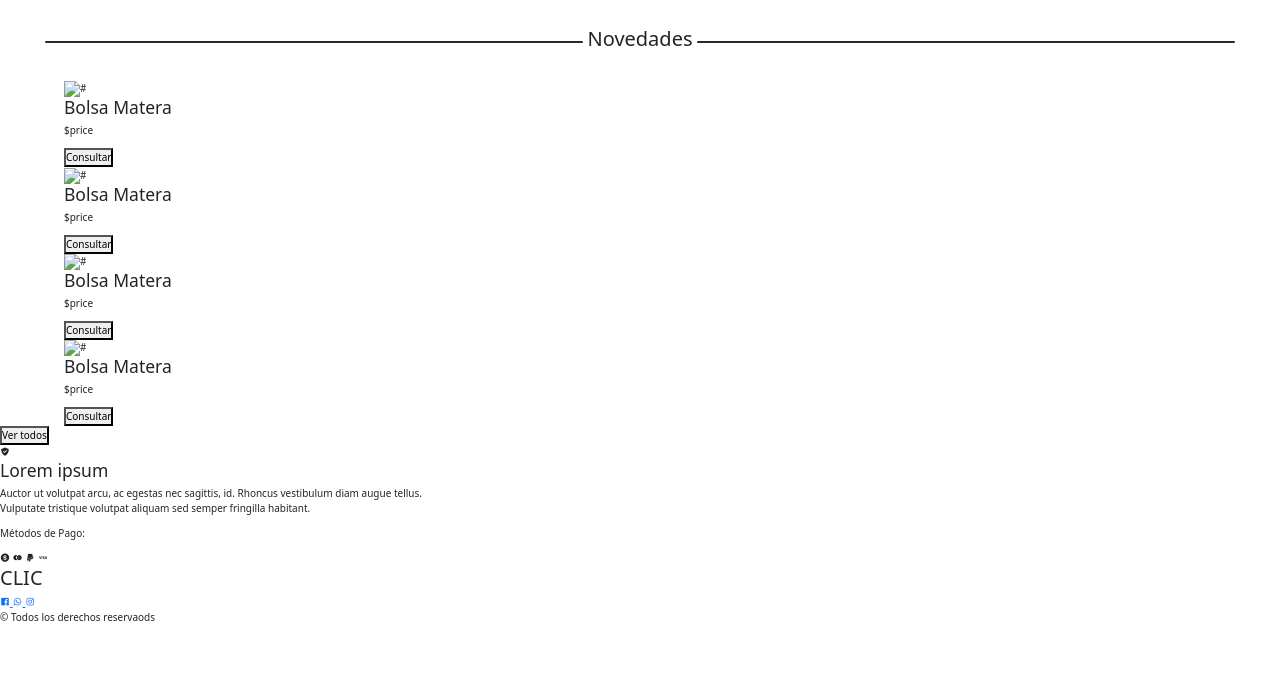
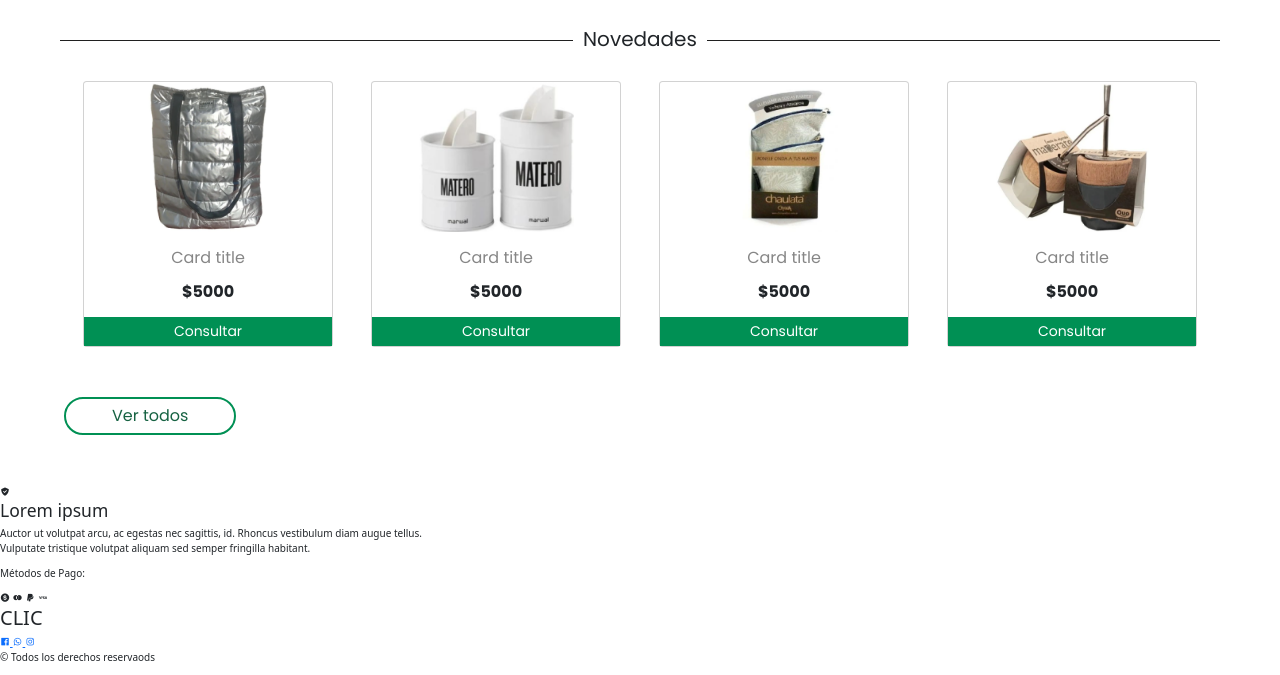
Before and after one commit to griffone/CLIC-gf, a plain HTML site: page index.html in a window 1280 px wide. Shown: the part 1063-1738 px from the top of the page. Before the commit the page ends 1698 px from the top, so only its background shows below. Drawn offline with nearby package versions, Linux system fonts and the light colour scheme.

Commit message:
Novedades

```diff
--- a/index.html
+++ b/index.html
@@ -149,35 +149,46 @@
 
       <div class="novedades__container contenedor">
 
-        <div class="novedades__product">
-          <img src="" alt="#" />
-          <h3>Bolsa Matera</h3>
-          <p>$price</p>
-          <button class="consultar">Consultar</button>
+        <div class="card" style="width: 25rem;">
+          <img src="img/src/image 8.png" class="card-img-top" alt="...">
+          <div class="card-body">
+            <h5 class="card-title">Card title</h5>
+            <p class="card-text">$5000</p>
+            <a href="#" class="btn btn-primary">Consultar</a>
+          </div>
         </div>
 
-        <div class="novedades__product">
-          <img src="" alt="#" />
-          <h3>Bolsa Matera</h3>
-          <p>$price</p>
-          <button class="consultar">Consultar</button>
+        <div class="card" style="width: 25rem;">
+          <img src="img/src/image 5.png" class="card-img-top" alt="...">
+          <div class="card-body">
+            <h5 class="card-title">Card title</h5>
+            <p class="card-text">$5000</p>
+            <a href="#" class="btn btn-primary">Consultar</a>
+          </div>
         </div>
 
-        <div class="novedades__product">
-          <img src="" alt="#" />
-          <h3>Bolsa Matera</h3>
-          <p>$price</p>
-          <button class="consultar">Consultar</button>
+        <div class="card" style="width: 25rem;">
+          <img src="img/src/image 6.png" class="card-img-top" alt="">
+          <div class="card-body">
+            <h5 class="card-title">Card title</h5>
+            <p class="card-text">$5000</p>
+            <a href="#" class="btn btn-primary">Consultar</a>
+          </div>
         </div>
-        <div class="novedades__product">
-          <img src="" alt="#" />
-          <h3>Bolsa Matera</h3>
-          <p>$price</p>
-          <button class="consultar">Consultar</button>
+
+        <div class="card" style="width: 25rem;">
+          <img src="img/src/image 7.png" class="card-img-top" alt="...">
+          <div class="card-body">
+            <h5 class="card-title">Card title</h5>
+            <p class="card-text">$5000</p>
+            <a href="#" class="btn btn-primary">Consultar</a>
+          </div>
         </div>
+
       </div>
-      <div class="novedades__button">
-        <button>Ver todos</button>
+
+      <div class="novedades__button contenedor">
+        <button class="larger-size-p">Ver todos</button>
       </div>
     </section>
 
--- a/styles/styles.css
+++ b/styles/styles.css
@@ -1,11 +1,13 @@
-@import url('https://fonts.googleapis.com/css2?family=Playfair+Display:wght@400;500;700&family=Poppins:wght@100;400;600;700&display=swap');
+@import url("https://fonts.googleapis.com/css2?family=Playfair+Display:wght@400;500;700&family=Poppins:wght@100;400;600;700&display=swap");
 :root {
   --verde: #009054;
   --verde_oscuro: #166242;
   --verde_novedades: #057331;
   --gris_busqueda: #e2e2e2;
 }
-*, *::after, *::before {
+*,
+*::after,
+*::before {
   margin: 0;
   padding: 0;
   box-sizing: border-box;
@@ -15,7 +17,7 @@ html {
   scroll-behavior: smooth;
 }
 body {
-    font-family: 'Poppins', sans-serif;
+  font-family: "Poppins", sans-serif;
 }
 
 /* Contenedor y Utilidades */
@@ -27,11 +29,14 @@ body {
 }
 .larger-size-h5 {
   font-size: 2.4rem;
-    font-family: 'Poppins', sans-serif;
+  font-family: "Poppins", sans-serif;
   font-weight: 600;
 }
 .larger-size-p {
   font-size: 1.6rem;
+  font-family: "Poppins", sans-serif;
+}
+.f-family {
   font-family: 'Poppins', sans-serif;
 }
 
@@ -40,10 +45,10 @@ body {
   display: flex;
   min-height: 8rem;
   position: relative;
-    font-family: 'Poppins';
+  font-family: "Poppins";
 }
 .header__nav::after {
-    content: '';
+  content: "";
   position: absolute;
   height: 3px;
   bottom: 0;
@@ -57,7 +62,7 @@ body {
 }
 .nav__logo h2 {
   font-size: 3.8rem;
-    font-family: 'Playfair Display', sans-serif;
+  font-family: "Playfair Display", sans-serif;
   font-weight: 500;
   color: var(--verde);
 }
@@ -66,12 +71,12 @@ body {
   list-style: none;
   font-size: 1.8rem;
   gap: 4.2rem;
-    padding-top: .5rem;
+  padding-top: 0.5rem;
 }
 .header__nav nav ul li a {
   text-decoration: none;
   color: var(--verde_oscuro);
-    transition: all .2s;
+  transition: all 0.2s;
 }
 .header__nav nav ul li a:hover {
   color: var(--verde);
@@ -86,10 +91,10 @@ body {
   margin-left: 4.2rem;
   width: 16rem;
   height: 2.8rem;
-    margin-top: .8rem;
+  margin-top: 0.8rem;
   border-radius: 5px;
   padding: 2px 4px;
-    font-family: 'Poppins', sans-serif;
+  font-family: "Poppins", sans-serif;
   font-size: 1.6rem;
   color: #808080;
 }
@@ -165,26 +170,89 @@ body {
 
 .novedades h2 {
   text-align: center;
-    margin: 3rem 0;
+  margin: 3rem 6rem;
   position: relative;
+  font-size: 2rem;
+  font-family: "Poppins", sans-serif;
+  overflow: hidden;
 }
-.novedades h2::after {
-    content: '';
-    position: absolute;
-    width: 42%;
-    height: 2px;
-    border-radius: 5px;
-    background-color: #292929;
-    left: 4.5rem;
-    bottom: .8rem;
+.novedades h2:before, .novedades h2:after {
+  background-color: #202020;
+  content: "";
+  display: inline-block;
+  height: 1px;
+  position: relative;
+  vertical-align: middle;
+  width: 50%;
 }
-.novedades h2::before {
-    content: '';
-    position: absolute;
-    width: 42%;
-    height: 2px;
-    border-radius: 5px;
-    background-color: #292929;
-    right: 4.5rem;
-    bottom: .8rem;
+
+.novedades h2:before {
+  right: 0.5em;
+  margin-left: -50%;
 }
+
+.novedades h2:after {
+  left: 0.5em;
+  margin-right: -50%;
+}
+
+/*B5 Restyling*/
+
+.card-body {
+  padding: 0!important;
+  text-align: center;
+}
+.card-title {
+  font-size: 1.6rem;
+  font-family: 'Poppins', sans-serif;
+  margin: 1.6rem 0;
+  color: #868686;
+}
+.card-text {
+  font-size: 1.6rem;
+  font-family: 'Poppins', sans-serif;
+  margin: 1.3rem 0;
+  font-weight: 700;
+}
+.card-img-top {
+  object-fit: contain;
+  /* object-fit: cover; */
+  height: 15rem;
+}
+.card .btn.btn-primary {
+  width: 100%;
+  background-color: var(--verde);
+  border: none;
+  border-radius: 0;
+  font-family: 'Poppins', sans-serif;
+  font-size: 1.4rem;
+}
+.card .btn.btn-primary:hover {
+  background-color: var(--verde_novedades);
+}
+
+/* Novedades Display & Button */
+
+.novedades__container {
+  display: flex;
+  justify-content: space-around;
+  flex-wrap: wrap;
+  row-gap: 2.2rem;
+}
+
+.novedades__button {
+  margin: 5rem auto;
+}
+
+.novedades__button button {
+  padding: .5rem 4.6rem;
+  background-color: transparent;
+  color: var(--verde_oscuro);
+  border: 2px solid var(--verde);
+  border-radius: 5rem;
+  transition: all .1s;
+}
+.novedades__button button:hover {
+  background-color: var(--verde);
+  color: white;
+}
```
Also changed, not shown: img/src/image 5.png (added), img/src/image 6.png (added), img/src/image 7.png (added), img/src/image 8.png (added), property-cards.txt (added). Lines whose indentation alone changed are shown as unchanged.
